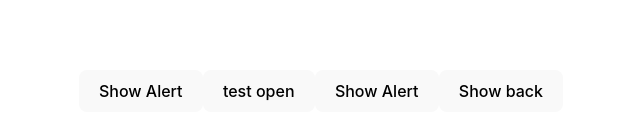
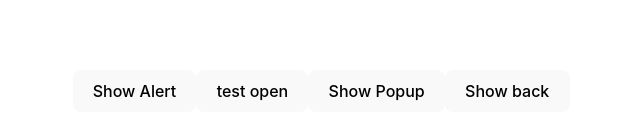
Before and after one commit to Doberman2029/Doberman2029.github.io, a React (Vite) app: page / in a window 1280 px wide. Shown: the part 309-448 px from the top of the page, without its empty margins (319-959 px from the left). Built offline with nearby package versions, Linux system fonts and the light colour scheme; what @twa-dev/sdk would draw is missing.

Commit message:
feat: commit

```diff
--- a/src/App.tsx
+++ b/src/App.tsx
@@ -23,8 +23,12 @@ function App() {
         >
           test open
         </button>
-        <button onClick={() => WebApp.showAlert(`Some text`)}>
-          Show Alert
+        <button
+          onClick={() =>
+            WebApp.showPopup({ title: `Some title text`, message: "test" })
+          }
+        >
+          Show Popup
         </button>
         <button
           onClick={() => {
```
